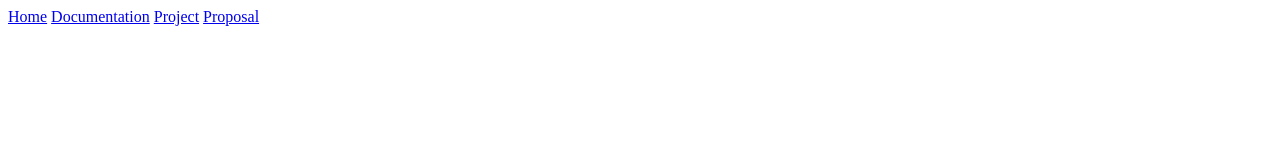
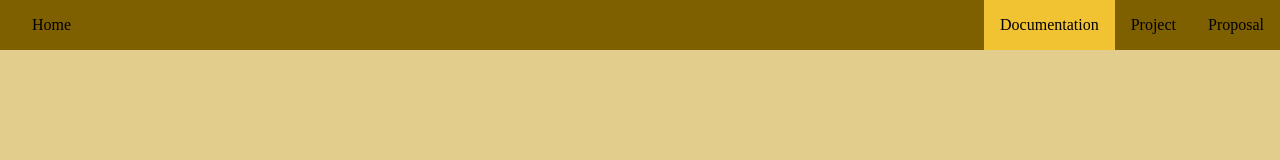
Before and after one commit to Zytion/235-Project1, a plain HTML site: page 235/project1/documentation.html in a window 1280 px wide. Drawn offline with Linux system fonts and the light colour scheme.

Commit message:
working on other pages

```diff
--- a/235/project1/css/proposalstyle.css
+++ b/235/project1/css/proposalstyle.css
@@ -1,11 +1,11 @@
 header {
     grid-area: navBar;
-    background-color: #2e3532;
+    background-color: #7f6000;
 }
 
 #navbar {
     display: flex;
-    color: #e0e2db;
+    color: black;
     margin: 0;
     padding: 0 0 0 1em;
     justify-content: flex-end;
@@ -22,11 +22,11 @@ header {
 }
 
 #navbar > a:hover {
-    background-color: #404945;
+    background-color: #463500;
 }
 
 #active {
-    background-color: green;
+    background-color: #f1c232;
 }
 
 h2 {
@@ -36,6 +36,7 @@ h2 {
 
 body {
     margin: 0;
+    background-color: #e3cd8c;
 }
 
 h1 {
@@ -49,6 +50,7 @@ p {
     display: flex;
     flex-flow: column nowrap;
     margin: 0 20vw;
+    background-color: #fce5cd;
 }
 ul {
     list-style-type: none;
--- a/235/project1/documentation.html
+++ b/235/project1/documentation.html
@@ -5,14 +5,15 @@
     <meta charset="UTF-8">
     <meta name="viewport" content="width=device-width, initial-scale=1.0">
     <meta http-equiv="X-UA-Compatible" content="ie=edge">
-    <title>Document</title>
+    <link rel="stylesheet" href="css/proposalstyle.css">
+    <title>Documentation</title>
 </head>
 
 <body>
     <header>
         <div id="navbar">
             <a href="index.html" id="home">Home</a>
-            <a href="documentation.html">Documentation</a>
+            <a href="documentation.html" id="active">Documentation</a>
             <a href="project.html">Project</a>
             <a href="proposal.html">Proposal</a>
         </div>
```
Also changed, not shown: 235/index.html (+1 -1 lines), 235/project1/index.html (+2 -1 lines), 235/project1/project.html (+3 -2 lines).
